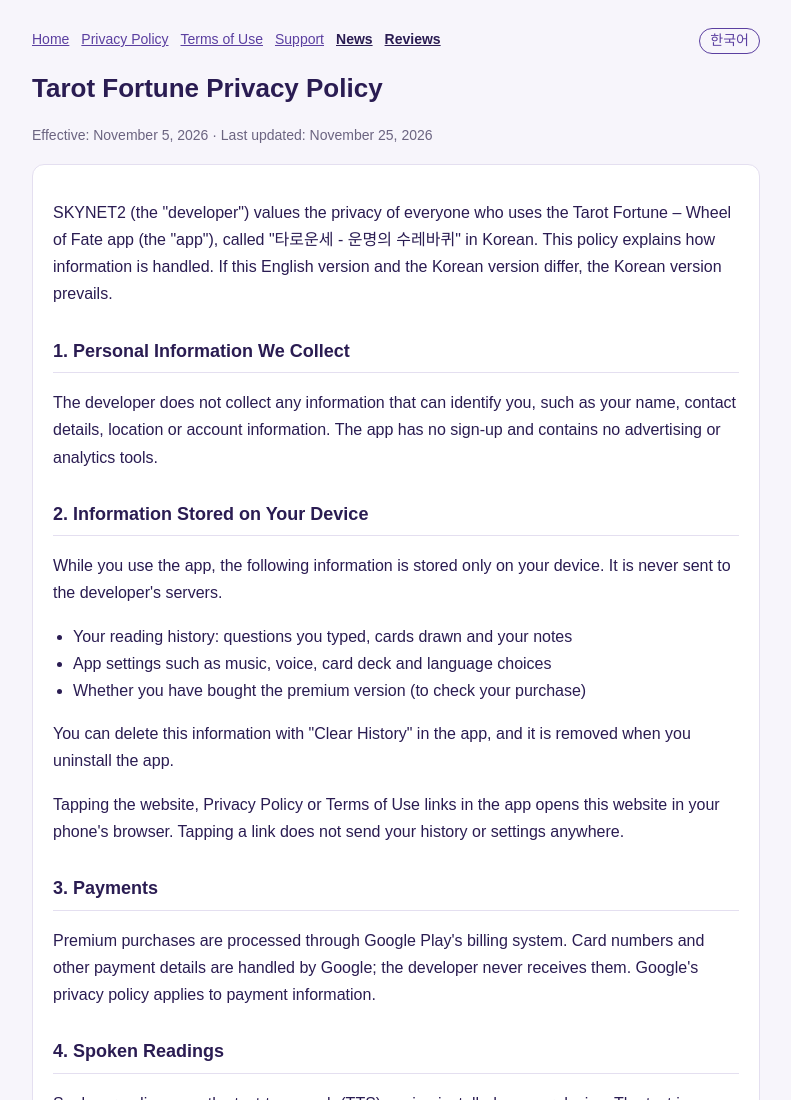
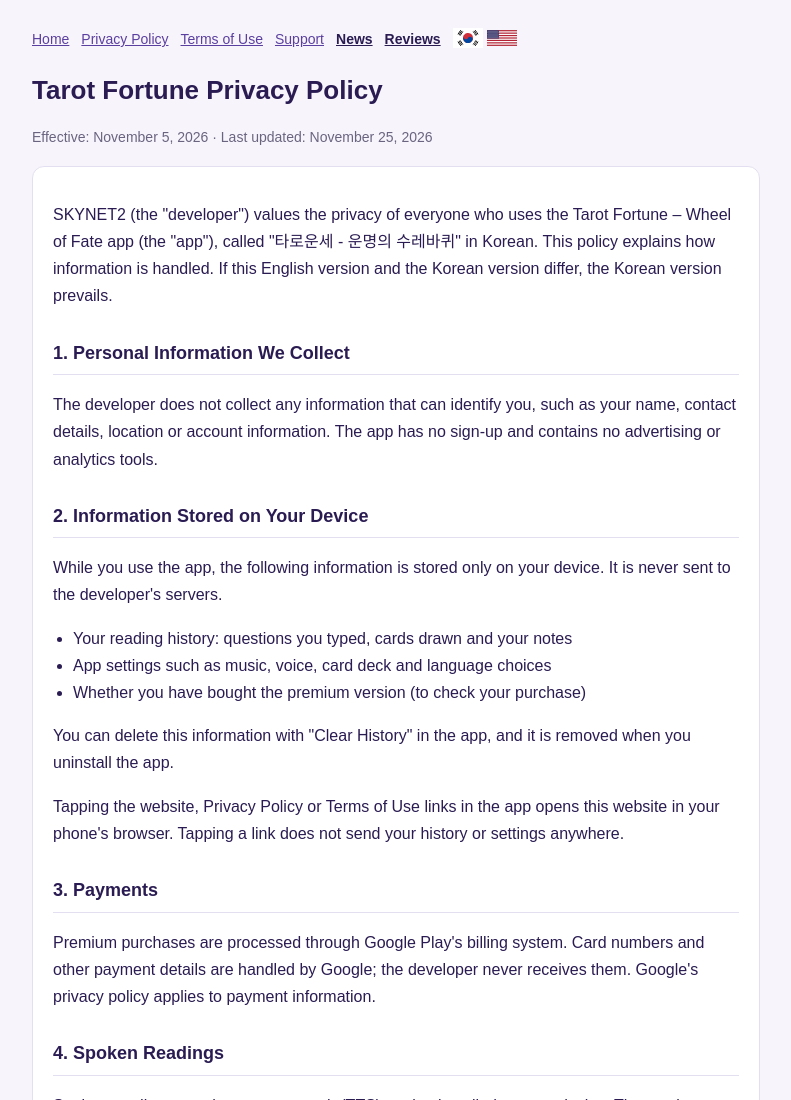
Before and after one commit to SKYNET21478/tarot-website, a plain HTML site: page en/privacy.html in a window 1280 px wide. Shown: the top 1100 px of the page, without its empty margins (244-1035 px from the left). Drawn offline with Linux system fonts and the light colour scheme.

Commit message:
English pages: flag language switch

```diff
--- a/en/privacy.html
+++ b/en/privacy.html
@@ -18,7 +18,10 @@
       <a href="support.html">Support</a>
       <a href="../notices.html" class="nav-reviews">News</a>
       <a href="../reviews.html" class="nav-reviews">Reviews</a>
-      <a href="../privacy.html" class="lang-switch" lang="ko" hreflang="ko">한국어</a>
+      <span class="lang-flags" role="group" aria-label="Language / 언어 선택">
+        <a href="../privacy.html" class="flag" lang="ko" hreflang="ko" title="한국어"><img src="../flags/kr.svg" alt="한국어" width="30" height="20"></a>
+        <span class="flag current" title="English"><img src="../flags/us.svg" alt="English (current language)" width="30" height="20"></span>
+      </span>
     </nav>
     <h1>Tarot Fortune Privacy Policy</h1>
     <p class="muted">Effective: November 5, 2026 · Last updated: November 25, 2026</p>
```
Also changed, not shown: en/index.html (+4 -1 lines), en/support.html (+4 -1 lines), en/terms.html (+4 -1 lines).
